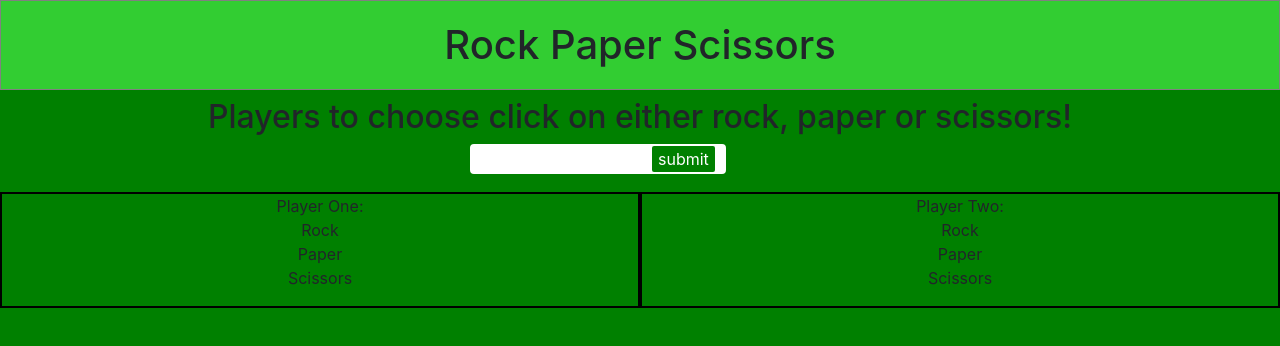
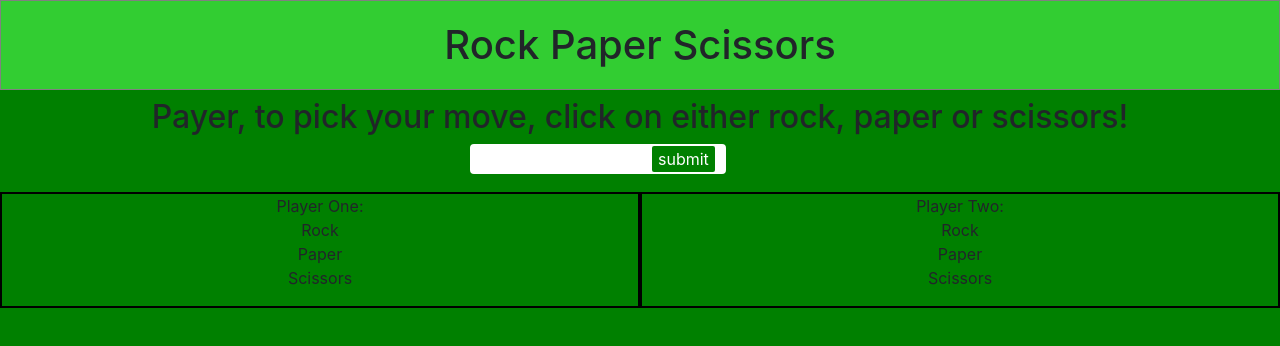
Before and after one commit to jrubin9326/RPS-Multiplayer, a plain HTML site: page index.html in a window 1280 px wide. Drawn offline with nearby package versions, Linux system fonts and the light colour scheme; no server answers.

Commit message:
updated HTML message

```diff
--- a/index.html
+++ b/index.html
@@ -12,7 +12,7 @@
 <body>
 
         <h1>Rock Paper Scissors</h1>
-        <h2>Players to choose click on either rock, paper or scissors!</h2>
+        <h2>Payer, to pick your move, click on either rock, paper or scissors!</h2>
         <form>
             <input id ="name-input" type= "text" name= "username" placeholder="Name">
             <input type = "submit" value = "submit" id="submitBtn" >
```
